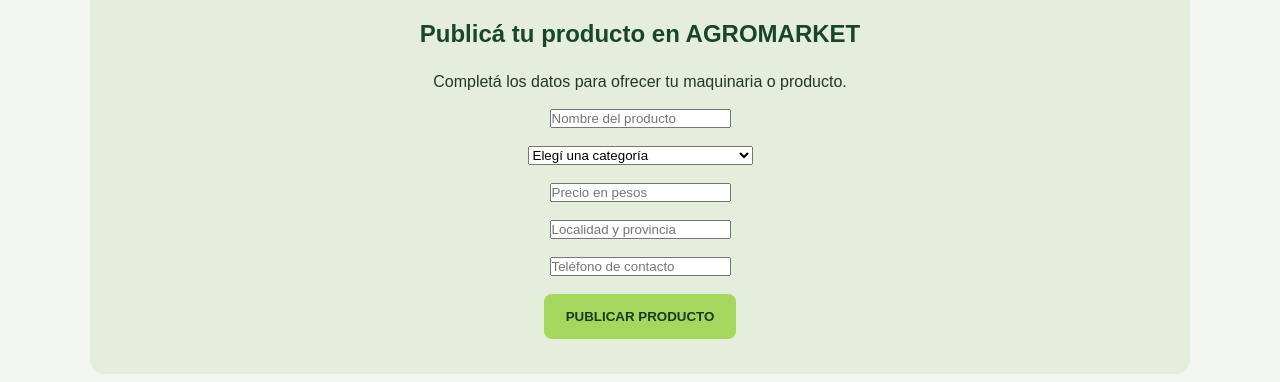
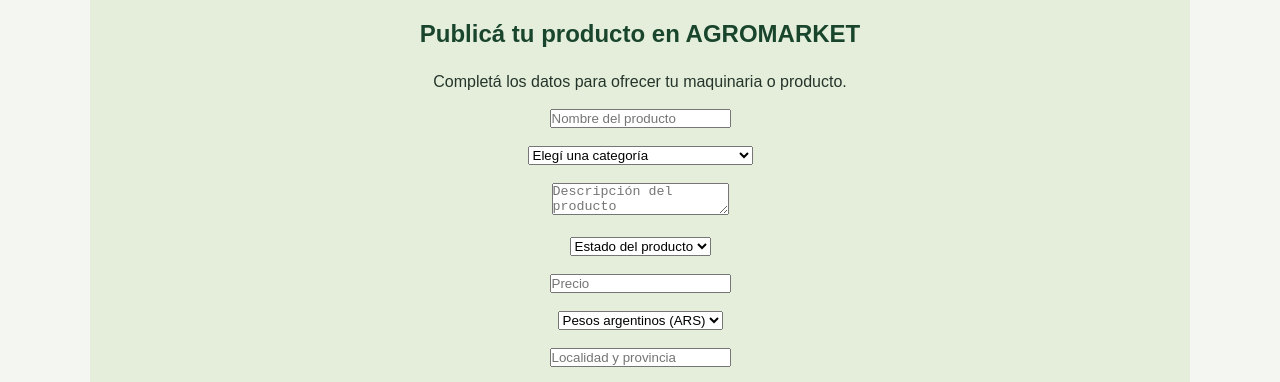
Before and after one commit to jaircsercsei203-debug/Agromarket, a plain HTML site: page index.html in a window 1280 px wide. Shown: the part 1539-1921 px from the top of the page. Drawn offline with nearby package versions, Linux system fonts and the light colour scheme.

Commit message:
Update index.html

```diff
--- a/index.html
+++ b/index.html
@@ -137,10 +137,12 @@ footer{background:#123d29;color:white;text-align:center;padding:25px}
 <br>
 
 <form id="formulario">
-<input type="text" placeholder="Nombre del producto" required>
+
+<input id="producto-titulo" type="text"
+placeholder="Nombre del producto" required>
 <br><br>
 
-<select required>
+<select id="producto-categoria" required>
 <option value="">Elegí una categoría</option>
 <option>Tractores</option>
 <option>Cosechadoras</option>
@@ -150,7 +152,7 @@ footer{background:#123d29;color:white;text-align:center;padding:25px}
 <option>Repuestos</option>
 <option>Camiones</option>
 <option>Insumos</option>
-  <option>Maquinaria pesada y construcción</option>
+<option>Maquinaria pesada y construcción</option>
 <option>Grúas</option>
 <option>Excavadoras</option>
 <option>Palas cargadoras</option>
@@ -175,16 +177,36 @@ footer{background:#123d29;color:white;text-align:center;padding:25px}
 </select>
 <br><br>
 
-<input type="number" placeholder="Precio en pesos" required>
+<textarea id="producto-descripcion"
+placeholder="Descripción del producto"
+required></textarea>
 <br><br>
 
-<input type="text" placeholder="Localidad y provincia" required>
+<select id="producto-estado" required>
+<option value="">Estado del producto</option>
+<option value="Nuevo">Nuevo</option>
+<option value="Usado">Usado</option>
+</select>
 <br><br>
 
-<input type="tel" placeholder="Teléfono de contacto" required>
+<input id="producto-precio" type="number"
+placeholder="Precio" min="0" required>
+<br><br>
+
+<select id="producto-moneda" required>
+<option value="ARS">Pesos argentinos (ARS)</option>
+<option value="USD">Dólares (USD)</option>
+</select>
+<br><br>
+
+<input id="producto-ubicacion" type="text"
+placeholder="Localidad y provincia" required>
 <br><br>
 
 <button type="submit">PUBLICAR PRODUCTO</button>
+
+<p id="producto-mensaje"></p>
+
 </form>
 </div>
 </section>
```
